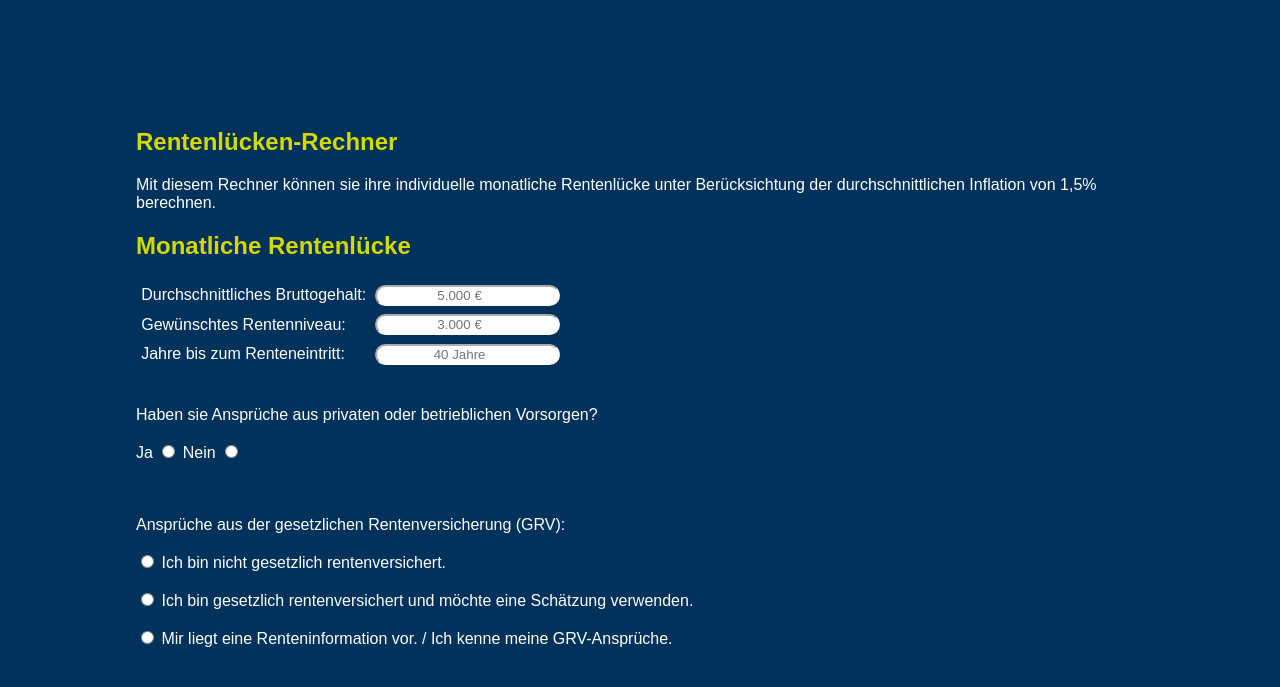
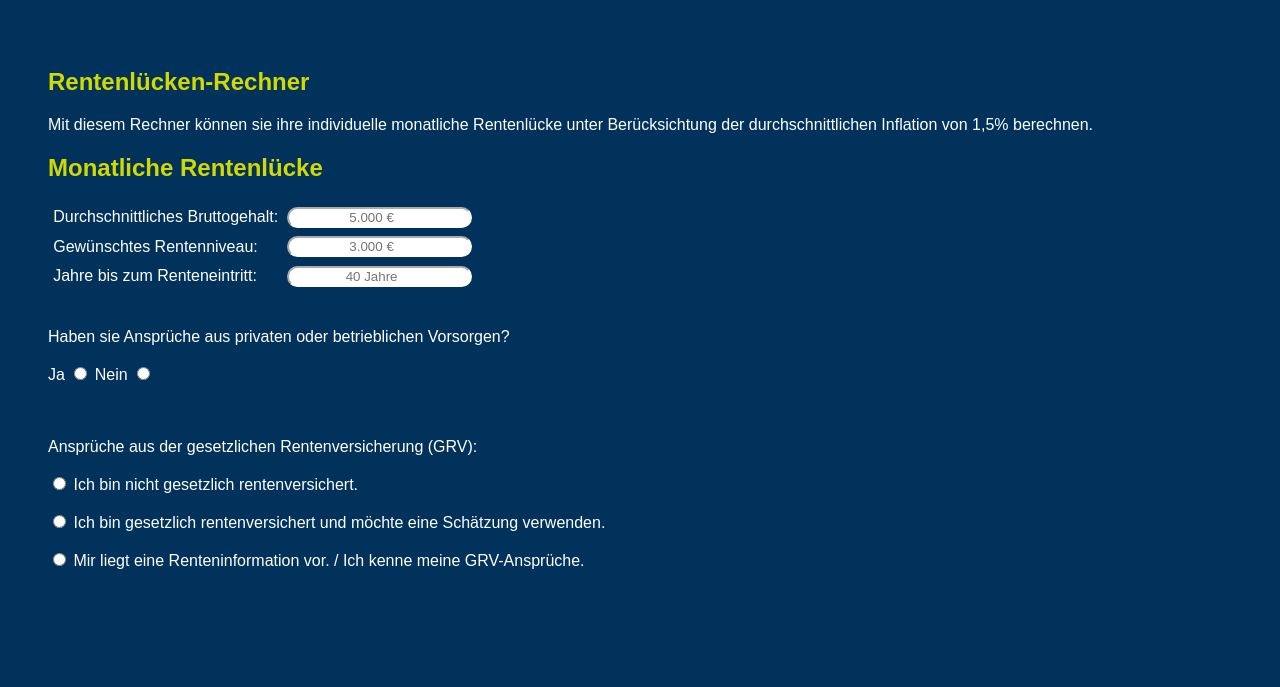
Before and after one commit to huvus99/huvus99.github.io, a plain HTML site: page index.html in a window 1280 px wide. Drawn offline with Linux system fonts and the light colour scheme.

Commit message:
Content wrapper inline block

```diff
--- a/index.html
+++ b/index.html
@@ -12,6 +12,7 @@
         }
         body {
             font-family: Arial, Helvetica, sans-serif;
+            height: 95vh;
         }
         h1, h2{
             color: rgb(211,216,0);
@@ -25,7 +26,8 @@
             padding: 0.2rem;
         }
         .content_wrapper{
-            margin: 10vw;
+            display: inline-block;
+            margin: 5vh;
         }
         .private_ansprueche_wrapper{
             color: rgb(211,216,0);
```
